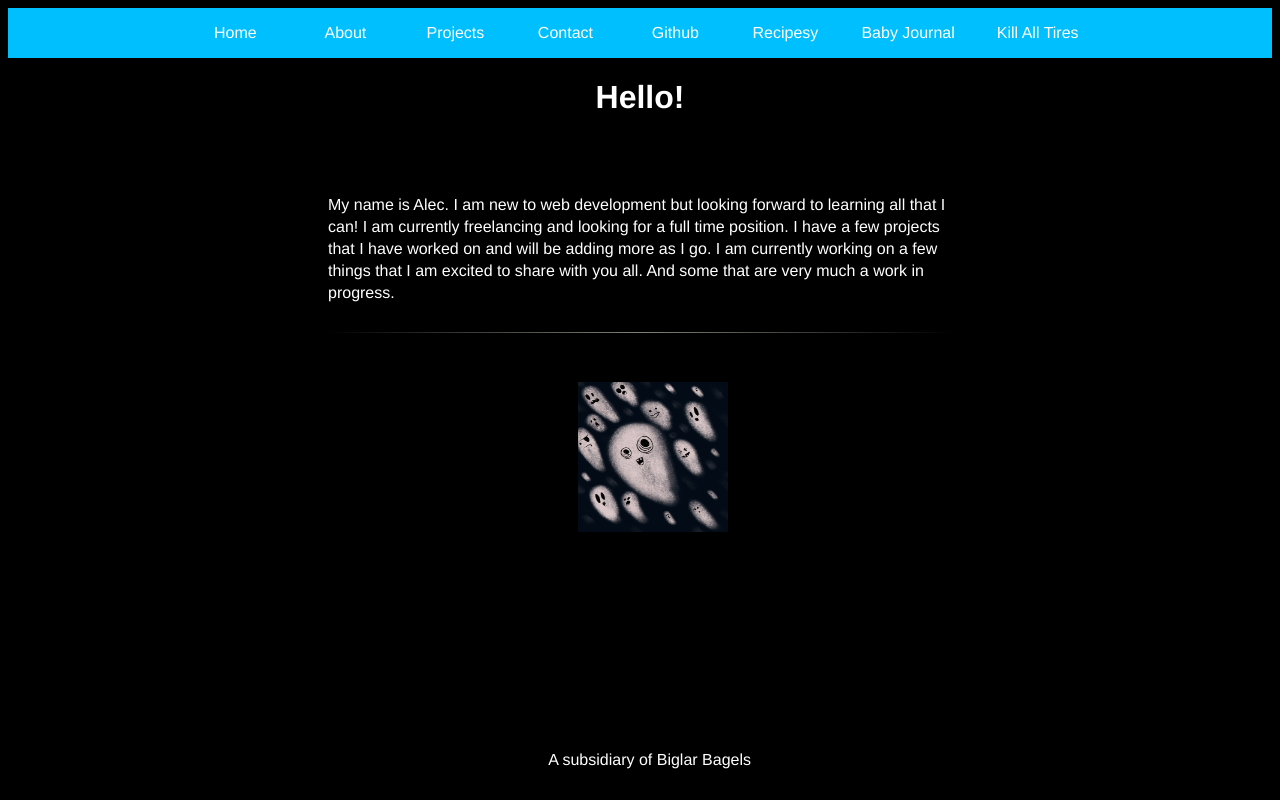
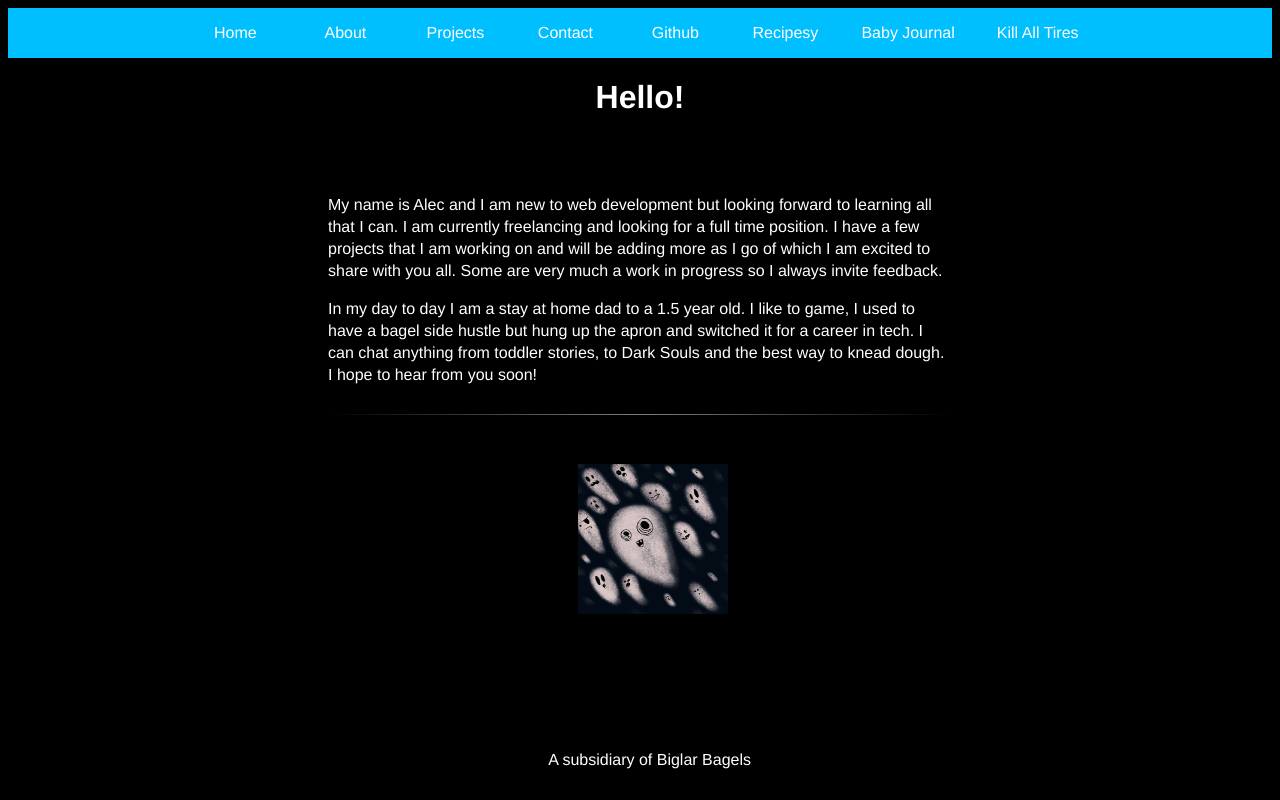
Before and after one commit to alarbig/React_portfolio, a React (Create React App) app: page / in a window 1280 px wide. Built offline with nearby package versions, Linux system fonts and the light colour scheme.

Commit message:
cleaned uo some text

```diff
--- a/src/components/pages/About.js
+++ b/src/components/pages/About.js
@@ -8,9 +8,10 @@ function About() {
       <h1 id='h1Tag'>Hello!</h1>
   <main>
       <div class="aboutMe">
-      <p>A little about me!</p>
-      <p>Before I moved into Web development, I worked in IT for a few years. Doing help-desk and security focused work. And before that I was a baker! I ran a small bagel company in Fort Collins, CO. I did that for four years before moving into IT. I currently live in the Northern Colorado area with my Wife and 15 month old son. </p>
-      <p>In my free time I like watching horror movies and spending time with my family! I also love game development and have started getting into map layouts and design. </p>
+      <p>A little about me...</p>
+      <p> Before I moving into web development, I worked in IT for a few years. Doing help-desk and security focused work and before that I was a baker. I ran a small bagel company in Fort Collins, CO for four years. I currently live in the Northern Colorado area with my wife and young son. </p>
+
+      <p>In my free time I like watching horror movies and spending time with my family. I also love game development and have started getting into map layouts and design. </p>
       <hr></hr>
       <img id='img-friends' src={headshot} alt='Picture of Alec'></img>
       </div>
--- a/src/components/pages/Home.js
+++ b/src/components/pages/Home.js
@@ -9,8 +9,9 @@ import allMyFriendsImage from '../assets/allmyfriends.jpg';
       <main>
         <div className="aboutMe">
           <p>
-          My name is Alec. I am new to web development but looking forward to learning all that I can! I am currently freelancing and looking for a full time position. I have a few projects that I have worked on and will be adding more as I go. I am currently working on a few things that I am excited to share with you all. And some that are very much a work in progress.
-          </p>
+         My name is Alec and I am new to web development but looking forward to learning all that I can. I am currently freelancing and looking for a full time position. I have a few projects that I am working on and will be adding more as I go of which I am excited to share with you all. Some are very much a work in progress so I always invite feedback.
+         </p>
+          <p> In my day to day I am a stay at home dad to a 1.5 year old. I like to game, I used to have a bagel side hustle but hung up the apron and switched it for a career in tech. I can chat anything from toddler stories, to Dark Souls and the best way to knead dough. I hope to hear from you soon!</p>
           <hr></hr>
           <img id='img' src={allMyFriendsImage} alt='ghosts in the air'></img>
         </div>
```
